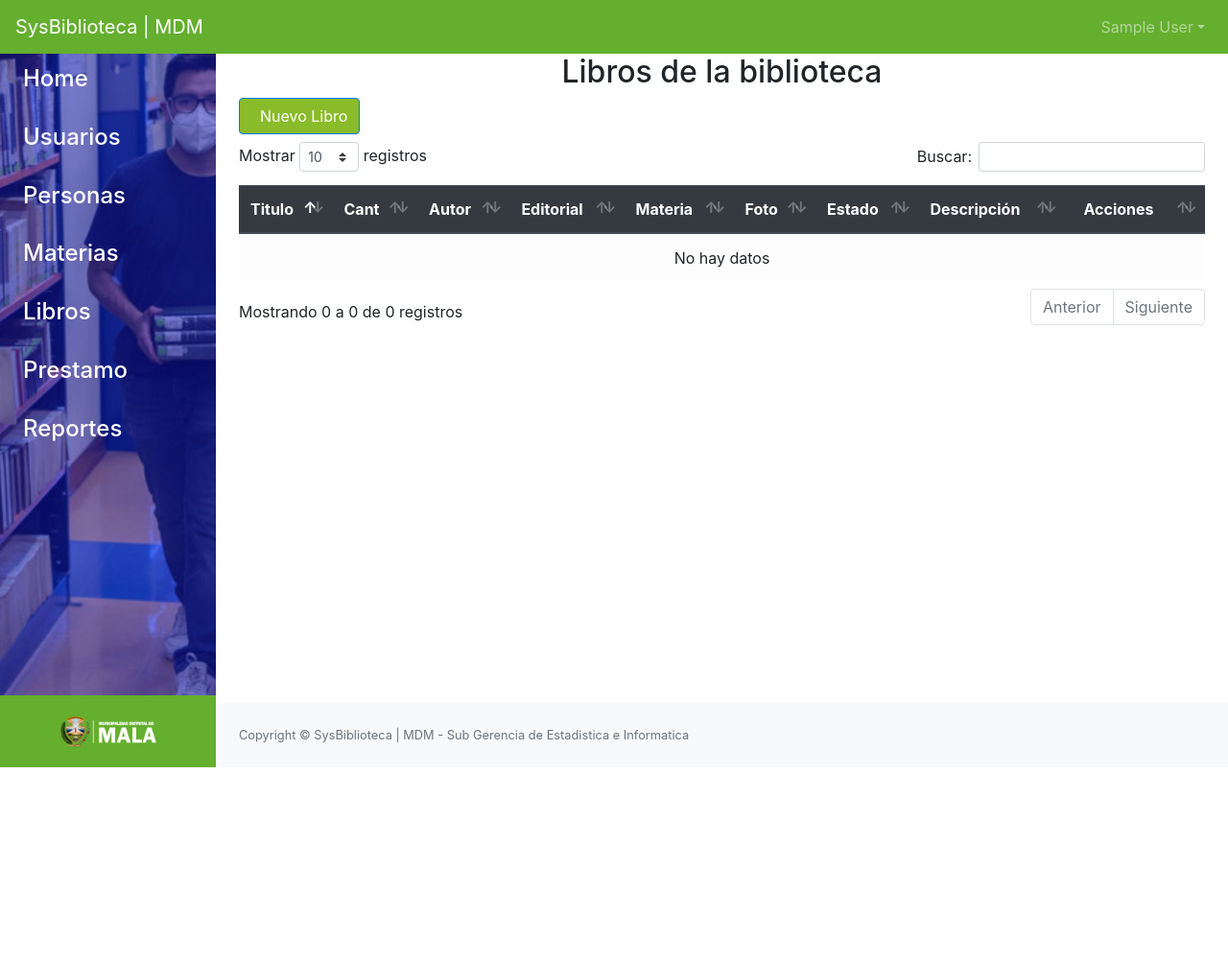
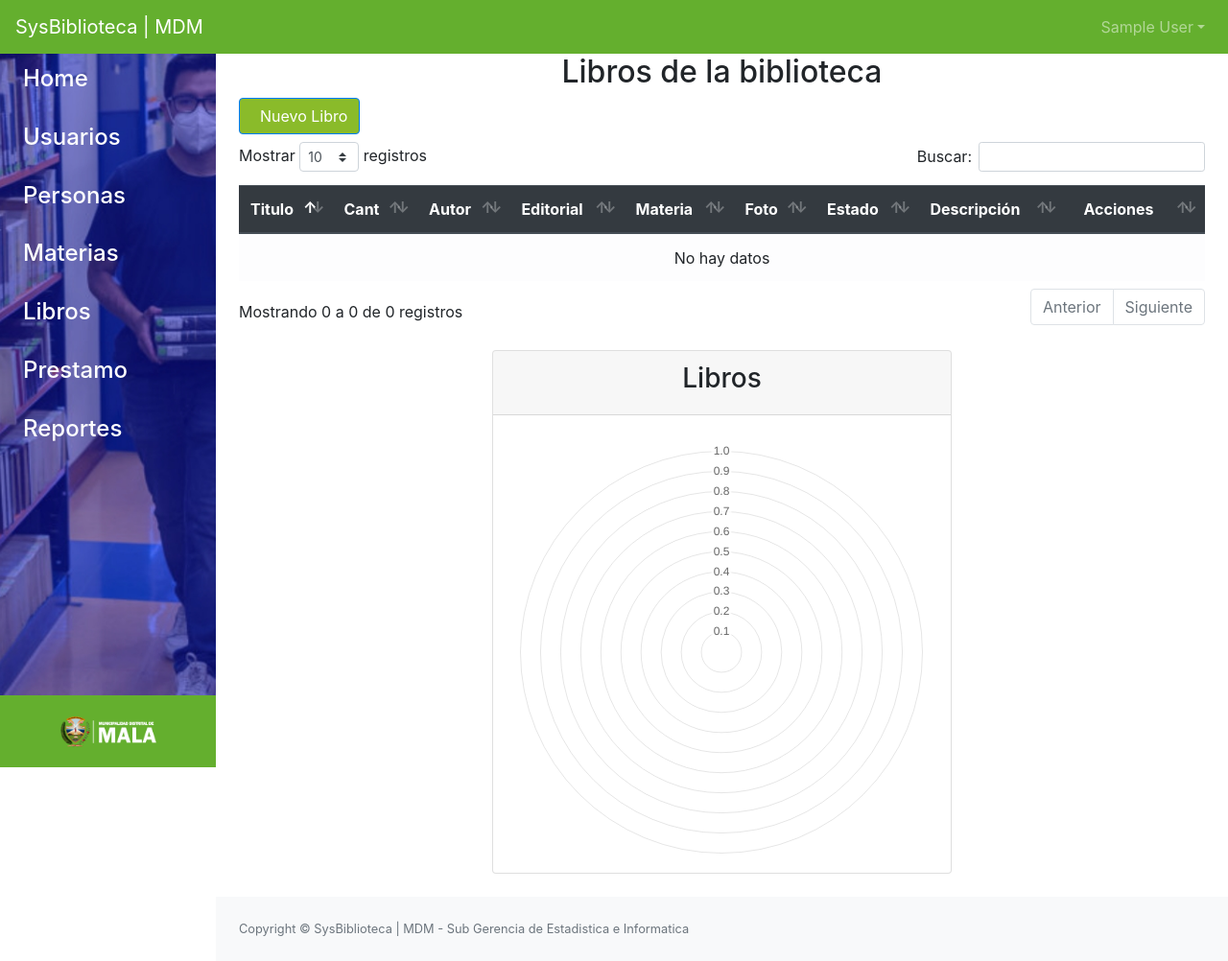
Before and after one commit to IngNex/system_library_mvc, a PHP site: page /SistemaBiblioteca/libros in a window 1280 px wide. Shown: the whole page at 96% size. Before the commit the page ends 800 px from the top, so only its background shows below. Run offline with PHP 8.4, Linux system fonts and the light colour scheme; the visitor is signed in with stand-in values (Sample User, id 1); data that the repository does not hold is empty; some libraries are stand-ins or nearby versions.

Commit message:
add charjs of libros page

```diff
--- a/Views/libros/listar.php
+++ b/Views/libros/listar.php
@@ -153,4 +153,28 @@
             </div>
         </div>
     </div>
+    <br>
+    <main>
+        <div class="container-fluid">
+            <div class="row">
+                <div class="col-lg-12">
+                    <center>
+                        <div class="col-lg-6">
+                            <div class="card">
+                                <div class="card-header card-header-primary">
+                                    <center>
+                                        <h3 class="title-2 m-b-40">Libros</h3>
+                                    </center>
+                                </div>
+                                <div class="card-body">
+                                    <canvas id="libroCantidad"></canvas>
+                                </div>
+                            </div>
+                        </div>
+                    </center>
+                </div>
+            </div>
+        </div>
+    </main>
+    <br>
     <?php pie() ?>
--- a/Views/materia/listar.php
+++ b/Views/materia/listar.php
@@ -93,7 +93,7 @@
                             <div class="card">
                                 <div class="card-header card-header-primary">
                                     <center>
-                                        <h3 class="title-2 m-b-40">Estado de material</h3>
+                                        <h3 class="title-2 m-b-40">Estado de Materias</h3>
                                     </center>
                                 </div>
                                 <div class="card-body">
--- a/src/chart.php
+++ b/src/chart.php
@@ -54,5 +54,16 @@ if ($_POST['action'] == 'materialChart') {
     echo json_encode($arreglo);
     die();
 }
+
+if ($_POST['action'] == 'libroChart') {
+    $arreglo = array();
+    $query = mysqli_query($conexion, "SELECT titulo, cantidad FROM libro;");
+
+    while ($data = mysqli_fetch_array($query)) {
+        $arreglo[] = $data;
+    }
+    echo json_encode($arreglo);
+    die();
+}
 //
 ?>
```
Also changed, not shown: Assets/js/Funciones.js (+38 -0 lines).
